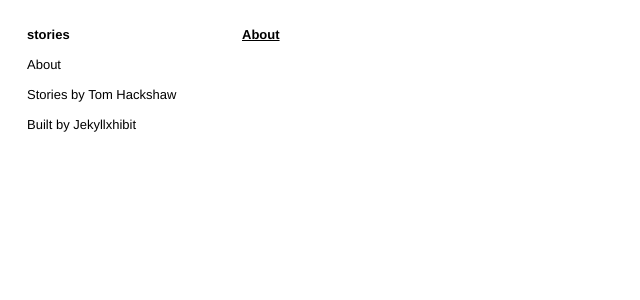
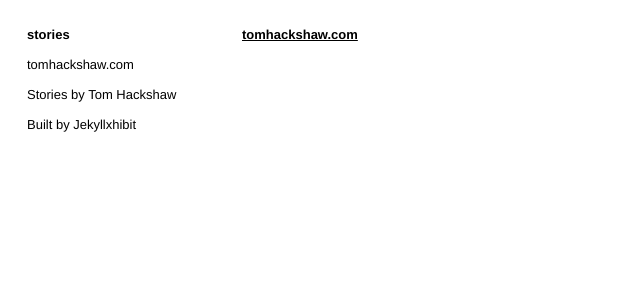
Before and after one commit to virtualnz/testsite, a Jekyll site: the page built from _posts/sections/2015-03-19-selected-contests.md, in a window 1280 px wide. Shown: the top 300 px of the page, without its empty margins (0-640 px from the left). Built offline with Jekyll 4.4.1, drawn with Linux system fonts in a browser that asks for light colours.

Commit message:
Update 2015-03-19-selected-contests.md

```diff
--- a/_posts/sections/2015-03-19-selected-contests.md
+++ b/_posts/sections/2015-03-19-selected-contests.md
@@ -2,6 +2,6 @@
 published: true
 layout: default
 
-title: <a href="/about">About</a>
+title: <a href="http://tomhackshaw.com">tomhackshaw.com</a>
 category: section
 ---
```
